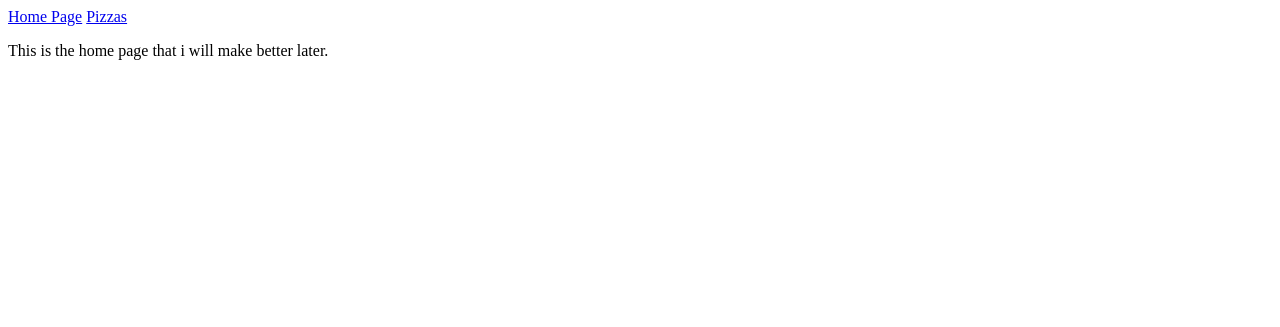
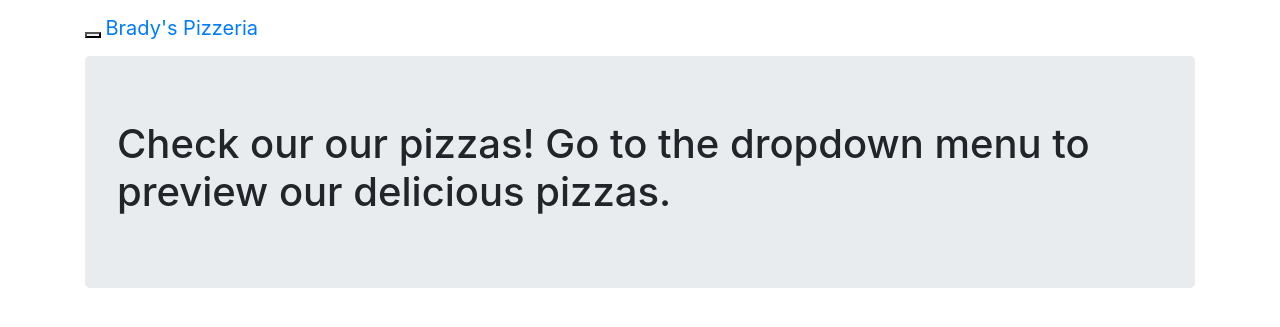
Before and after one commit to bradyhammond17/DjangoPizzeria, a Django app: template pizzas/templates/pizzas/index.html in a window 1280 px wide. Shown: the top 327 px of the page. Run offline with Django 3.2, Linux system fonts and the light colour scheme; the template is opened without the code that fills it, so the values that code supplies are empty; some libraries are stand-ins or nearby versions.

Commit message:
did styling

```diff
--- a/Pizzeria/settings.py
+++ b/Pizzeria/settings.py
@@ -123,3 +123,8 @@ USE_TZ = True
 # https://docs.djangoproject.com/en/3.0/howto/static-files/
 
 STATIC_URL = '/static/'
+
+#Settings for django-bootstrap4
+BOOTSTRAP4 = {
+    'include_jquery' : True
+}
--- a/pizzas/templates/pizzas/base.html
+++ b/pizzas/templates/pizzas/base.html
@@ -1,8 +1,53 @@
-<p>
-    <a href="{% url 'pizzas:index' %}">Home Page</a>
-    <a href = "{% url 'pizzas:pizzas' %}">Pizzas</a>
-</p>
+{% load bootstrap4 %}
 
-{% block content %}
+<!DOCTYPE html>
+<html lang="en">
+    <head>
+        <meta charset="utf-8">
+        <meta http-equiv="X-UA-Compatible" content="IE=edge">
+        <meta name="viewport" content="width=device-width, initial-scale=1">
 
-{% endblock content %}
+        <title>Brady's Pizzeria</title>
+
+        {% bootstrap_css %}
+        {% bootstrap_javascript %}
+
+    </head>
+
+    <body>
+
+        <!-- Static navbar-->
+        <nav class="navbar navbar-default navbar-static-top">
+            <div class="container">
+
+                <div class="navbar-header">
+                    <button type="button" class="navbar-toggle collapsed"
+                        data-toggle="collapse" data-target="#navbar"
+                        aria-expanded="false" aria-controls="navbar">
+                    </button>
+                    <a class="navbar-brand" href="{% url 'pizzas:index' %}">
+                        Brady's Pizzeria</a>
+                </div>
+
+                <div id="navbar" class="navbar-collapse collapse">
+                    <ul class="nav navbar-nav">
+                        <li><a href="{% url 'pizzas:pizzas' %}">Pizzas</a></li>
+                    </ul>
+                </div><!--/.nav-collapse -->
+
+            </div>
+        </nav>
+
+        <div class="container">
+
+            <div class="page-header">
+                {% block header %}{% endblock header %}
+            </div>
+            <div>
+                {% block content %}{% endblock content %}
+            </div>
+
+        </div> <!-- /container -->
+
+    </body>
+</html>
--- a/pizzas/templates/pizzas/index.html
+++ b/pizzas/templates/pizzas/index.html
@@ -1,9 +1,7 @@
 {% extends "pizzas/base.html" %}
 
-{% block content %}
-<p>
-    This is the home page that i will make better later.
-</p>
-
-
-{% endblock content %}
+{% block header %}
+    <div class="jumbotron">
+        <h1>Check our our pizzas! Go to the dropdown menu to preview our delicious pizzas.</h1>
+    </div>
+{% endblock header %}
```
Also changed, not shown: pizzas/templates/pizzas/pizza.html (+12 -16 lines), pizzas/templates/pizzas/pizzas.html (+7 -8 lines).
